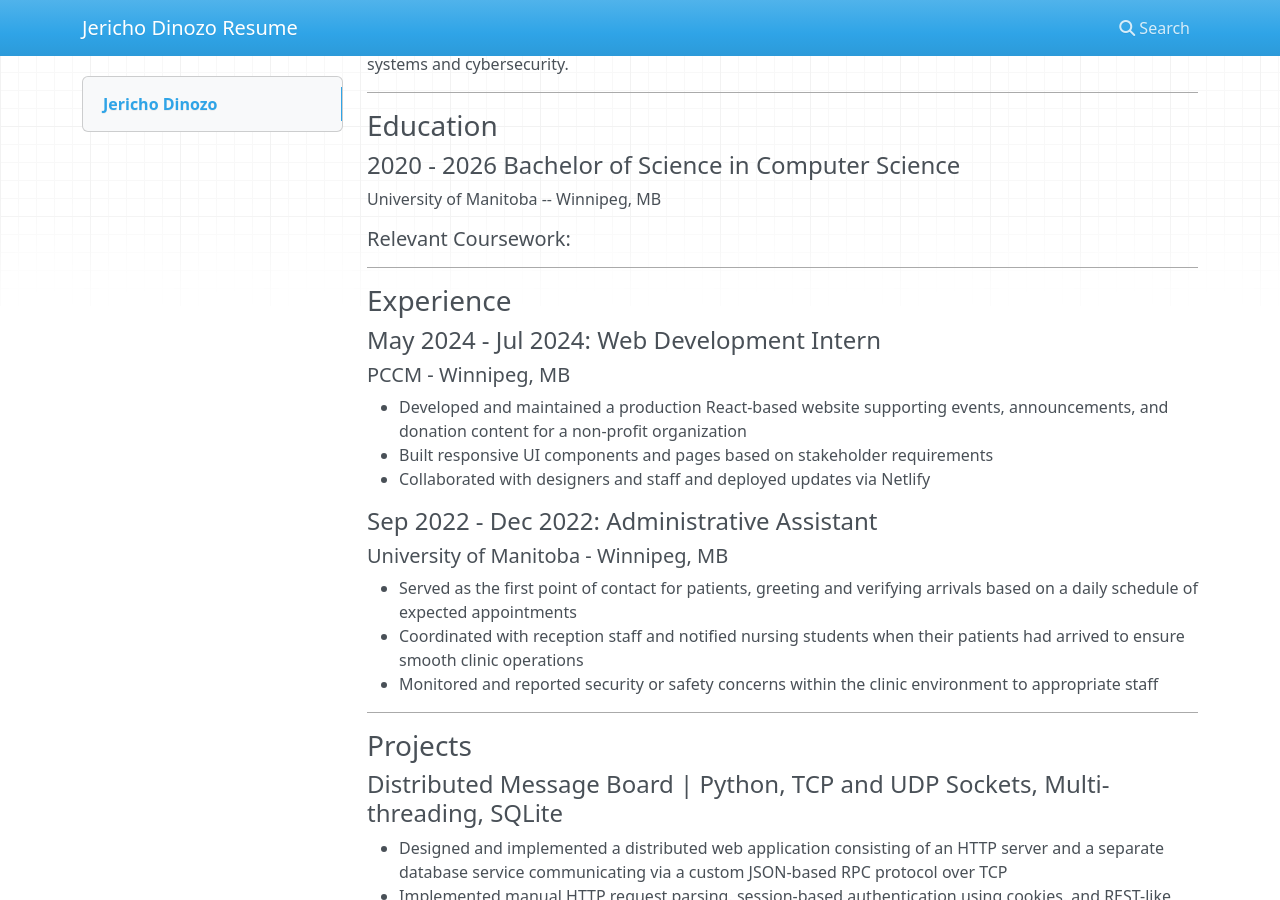
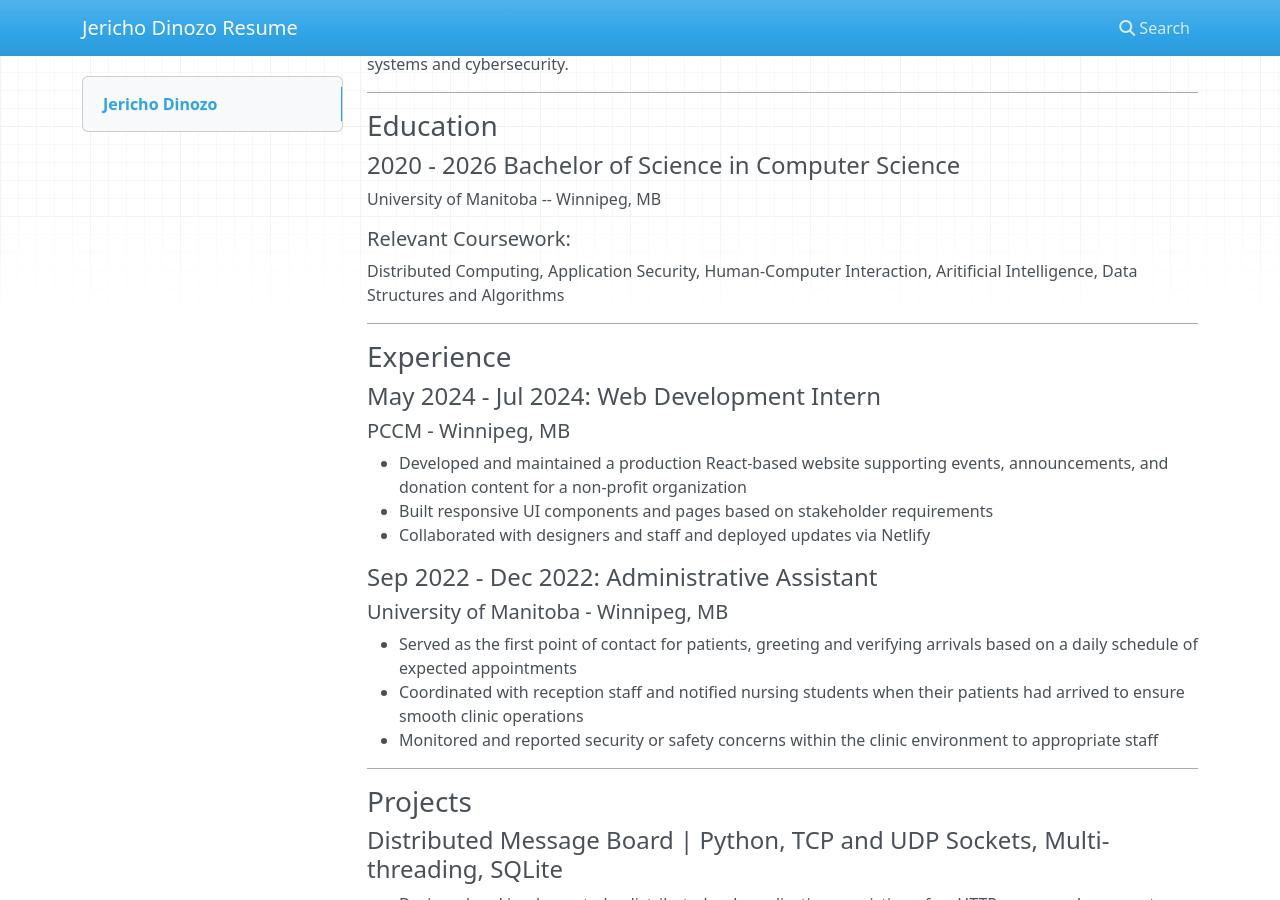
Before and after one commit to jerichodinozo/resume, an MkDocs documentation site: the page built from docs/index.md, in a window 1280 px wide and 900 px high, scrolled down 301 px. Built offline with MkDocs 1.6.1, drawn with Linux system fonts in a browser that asks for light colours; nearby versions of some CDN libraries.

Commit message:
update Resume

```diff
--- a/docs/index.md
+++ b/docs/index.md
@@ -16,6 +16,7 @@ I am a 5th year computer science student at the University of Manitoba. I have a
 University of Manitoba -- Winnipeg, MB
 
 ##### Relevant Coursework:
+Distributed Computing, Application Security, Human-Computer Interaction, Aritificial Intelligence, Data Structures and Algorithms
 
 ---
 
```
